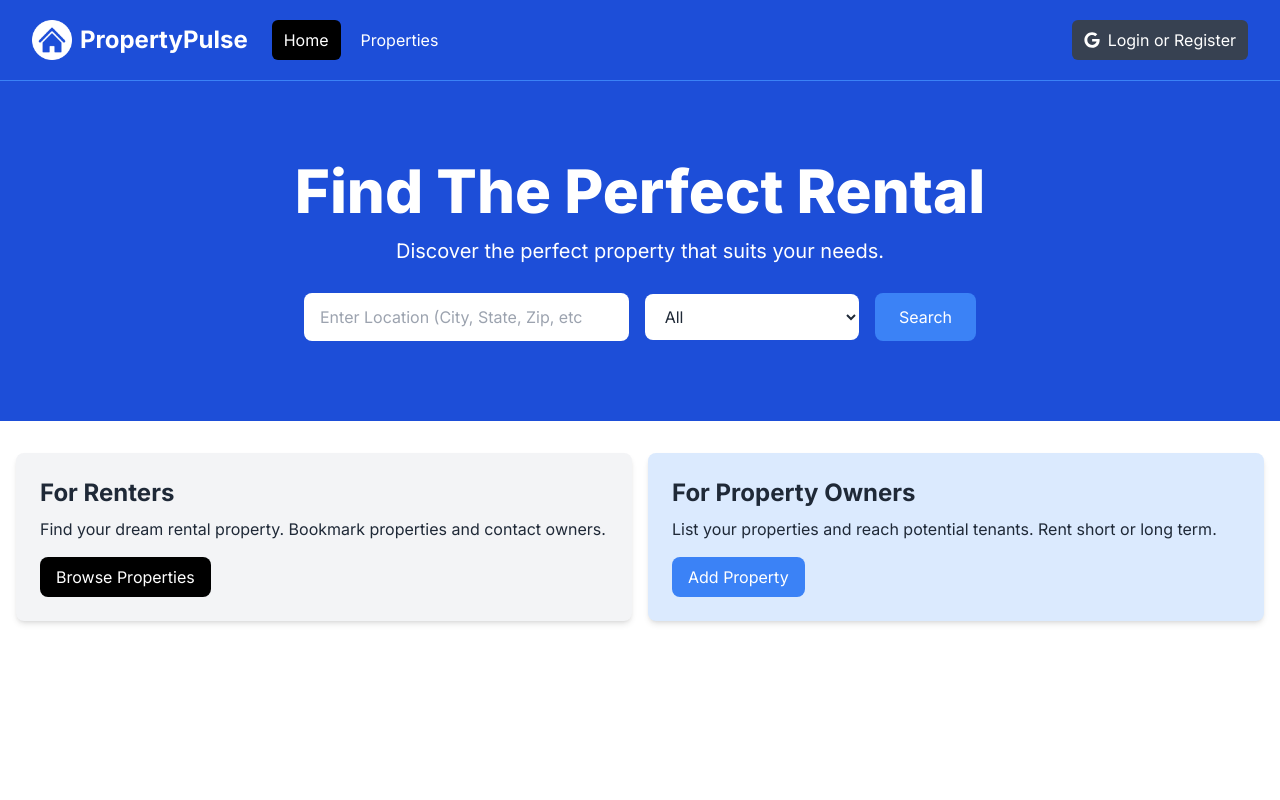
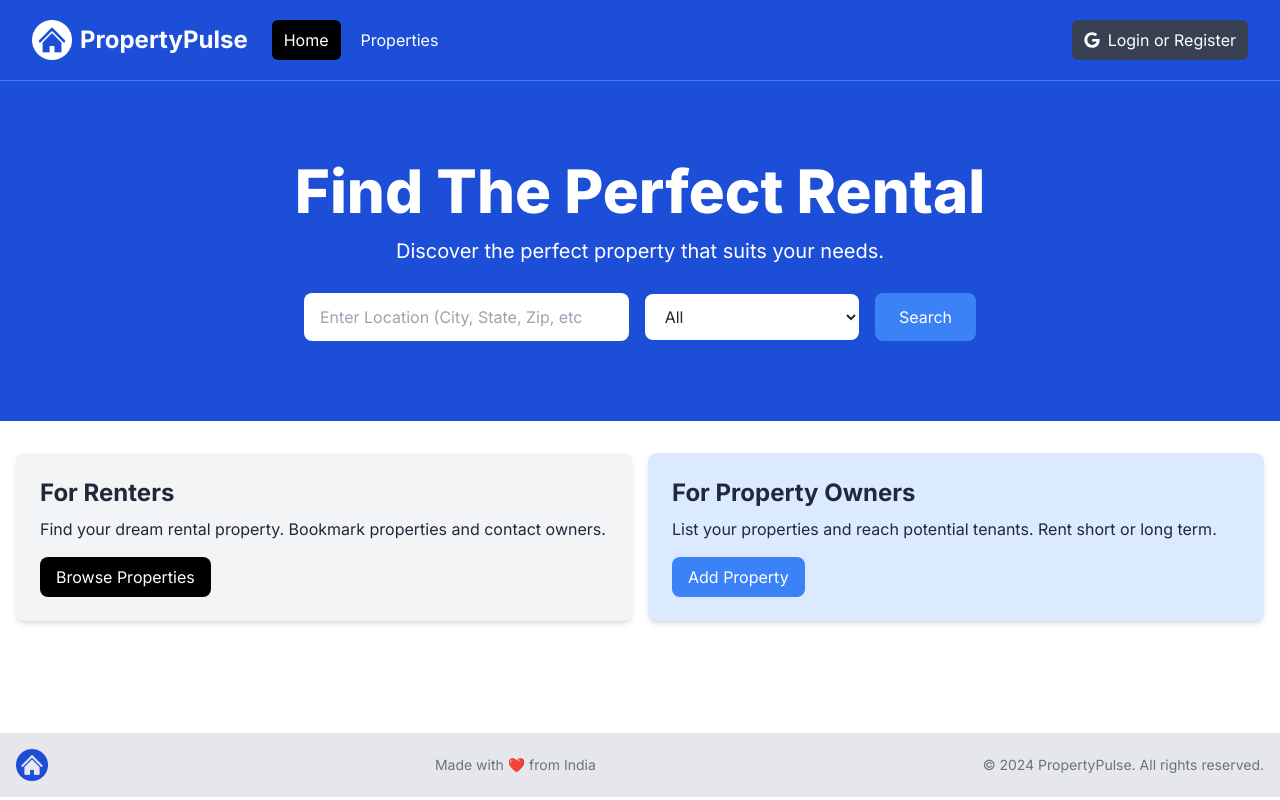
Before and after one commit to diptesh17/Real-Pulse, a Next.js app: page / in a window 1280 px wide. Built offline with nearby package versions, Linux system fonts and the light colour scheme.

Commit message:
Added footer

```diff
--- a/app/layout.tsx
+++ b/app/layout.tsx
@@ -2,6 +2,7 @@ import type { Metadata } from "next";
 import { Inter } from "next/font/google";
 import "./globals.css";
 import Navbar from "@/components/Navbar";
+import Footer from "@/components/Footer";
 
 const inter = Inter({ subsets: ["latin"] });
 
@@ -21,6 +22,7 @@ export default function RootLayout({
       <body className={inter.className}>
         <Navbar />
         <main>{children}</main>
+        <Footer />
       </body>
     </html>
   );
--- /dev/null
+++ b/components/Footer.tsx
@@ -0,0 +1,29 @@
+import Image from "next/image";
+import logo from "@/assets/images/logo.png";
+
+const Footer = () => {
+  const currentYear = new Date().getFullYear();
+
+  return (
+    <footer className="bg-gray-200 py-4 mt-24">
+      <div className="container mx-auto flex flex-col md:flex-row items-center justify-between px-4">
+        <div className="mb-4 md:mb-0">
+          <Image src={logo} alt="Logo" className="h-8 w-auto" />
+        </div>
+
+        <div>
+          <p className="text-sm text-gray-500 mt-2 md:mt-0">
+            Made with ❤️ from India
+          </p>
+        </div>
+
+        <div>
+          <p className="text-sm text-gray-500 mt-2 md:mt-0">
+            &copy; {currentYear} PropertyPulse. All rights reserved.
+          </p>
+        </div>
+      </div>
+    </footer>
+  );
+};
+export default Footer;
```
